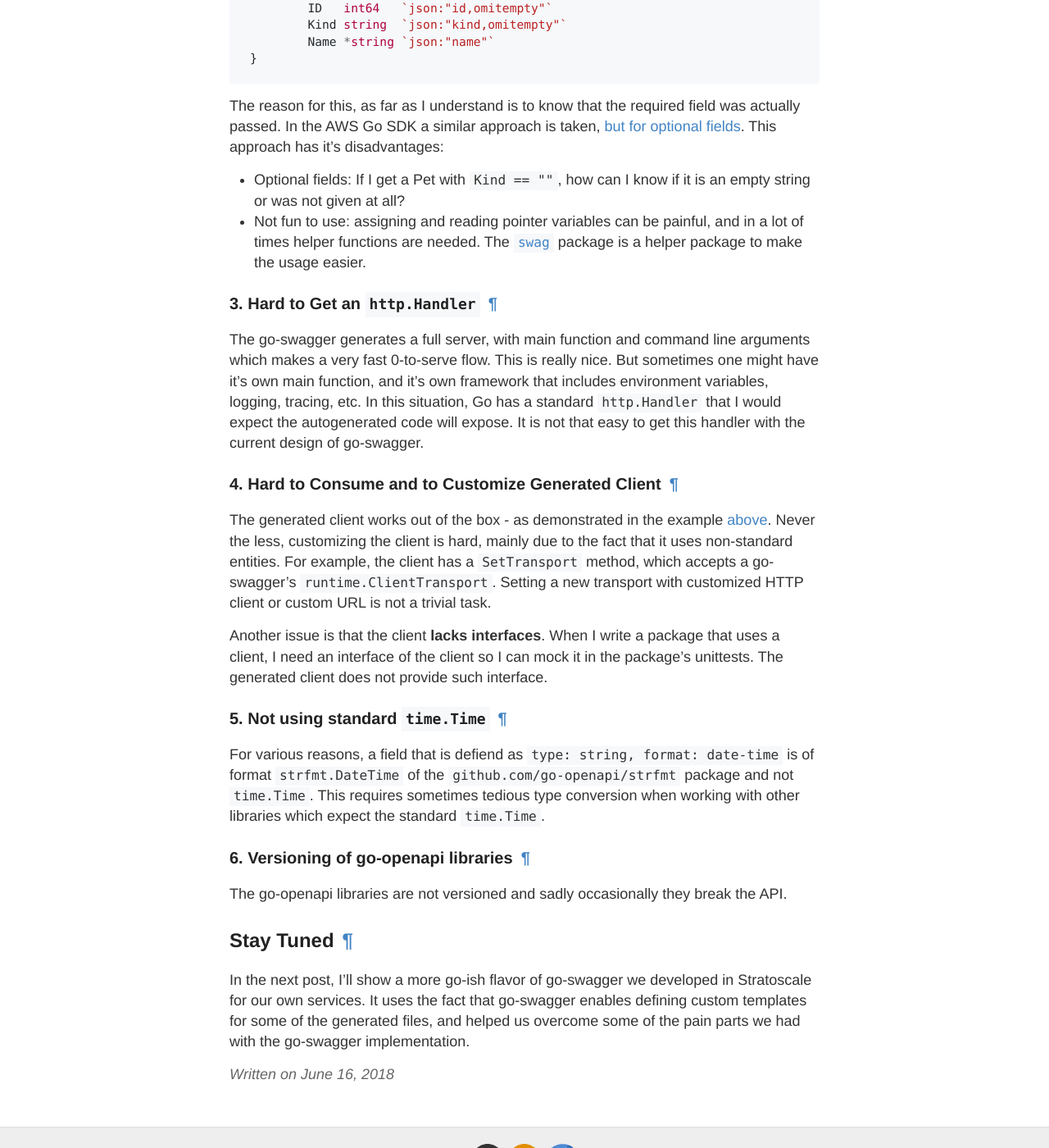
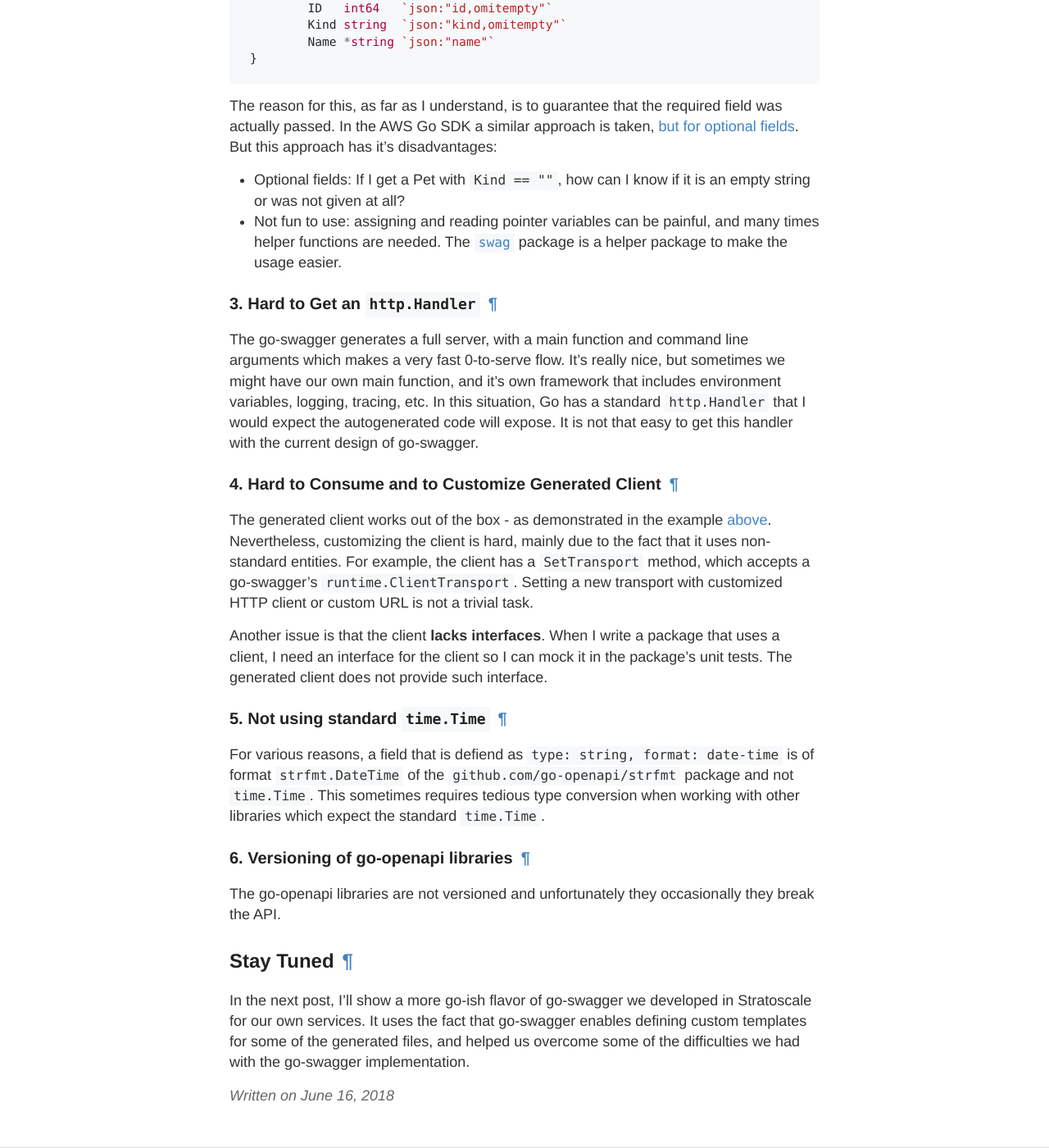
Before and after one commit to posener/posener.github.io, a Jekyll site: the page built from _posts/2018-06-16-go-swagger.md, in a window 1280 px wide and 1400 px high, scrolled down 5335 px. Shown: the whole window at 82% size. Built offline with Jekyll 4.4.1, drawn with Linux system fonts in a browser that asks for light colours; emoji names are drawn with the system emoji font; comment, search, counter and statistics services are not loaded; some of the changed text lies outside the part shown.

Commit message:
Stylish changes

````diff
--- a/_posts/2018-06-16-go-swagger.md
+++ b/_posts/2018-06-16-go-swagger.md
@@ -3,13 +3,13 @@ layout: post
 title: Swagger with Go Part 2 - go-swagger
 ---
 
-In the [previous post](/openapi-intro) I gave a short intro to the open API (Swagger) specification, and showed
+In the [previous post](/openapi-intro), I gave a short intro to the open API (Swagger) specification, and showed
 some tooling around it.
-In this post I will elaborate about go-swagger, a tool that generates Go code from swagger files.
+In this post, I will elaborate on go-swagger, a tool that generates Go code from swagger files.
 
 ## go-swagger - Code Generation from Swagger
 
-[go-swagger](https://github.com/go-swagger/go-swagger) is one of the tools for go developers to generate go code from
+[go-swagger](https://github.com/go-swagger/go-swagger) is a tool for go developers to generate go code from
 swagger files. It uses various libraries from thr [go-openapi github organization](https://github.com/go-openapi)
 to handle the swagger specification and swagger files.
 
@@ -239,45 +239,43 @@ type Pet struct {
 }
 ```
 
-The reason for this, as far as I understand is to know that the required field was actually passed.
+The reason for this, as far as I understand, is to guarantee that the required field was actually passed.
 In the AWS Go SDK a similar approach is taken, [but for optional fields](https://github.com/aws/aws-sdk-go/issues/114).
-This approach has it's disadvantages:
+But this approach has it's disadvantages:
 
 * Optional fields: If I get a Pet with `Kind == ""`, how can I know if it is an empty string or was not given at all?
-* Not fun to use: assigning and reading pointer variables can be painful, and in a lot of times helper functions are
+* Not fun to use: assigning and reading pointer variables can be painful, and many times helper functions are
   needed. The [`swag`](https://github.com/go-openapi/swag) package is a helper package to make the usage easier.
 
 ### 3. Hard to Get an `http.Handler`
 
-The go-swagger generates a full server, with main function and command line arguments which makes
-a very fast 0-to-serve flow. This is really nice.
-But sometimes one might have it's own main function, and it's own framework that includes environment variables,
-logging, tracing, etc. In this situation, Go has a standard `http.Handler` that I would expect the autogenerated
+The go-swagger generates a full server, with a main function and command line arguments which makes
+a very fast 0-to-serve flow. It's really nice, but sometimes we might have our own main function, and it's own framework that includes environment variables, logging, tracing, etc. In this situation, Go has a standard `http.Handler` that I would expect the autogenerated
 code will expose.
 It is not that easy to get this handler with the current design of go-swagger.
 
 ### 4. Hard to Consume and to Customize Generated Client
 
 The generated client works out of the box - as demonstrated in the example [above](#generating-a-client).
-Never the less, customizing the client is hard, mainly due to the fact that it uses non-standard entities.
+Nevertheless, customizing the client is hard, mainly due to the fact that it uses non-standard entities.
 For example, the client has a `SetTransport` method, which accepts a go-swagger's `runtime.ClientTransport`.
 Setting a new transport with customized HTTP client or custom URL is not a trivial task.
 
 Another issue is that the client **lacks interfaces**. When I write a package that uses a client, I need an interface
-of the client so I can mock it in the package's unittests. The generated client does not provide such interface.
+for the client so I can mock it in the package's unit tests. The generated client does not provide such interface.
 
 ### 5. Not using standard `time.Time`
 
 For various reasons, a field that is defiend as `type: string, format: date-time` is of format `strfmt.DateTime`
 of the `github.com/go-openapi/strfmt` package and not `time.Time`.
-This requires sometimes tedious type conversion when working with other libraries which expect the standard `time.Time`.
+This sometimes requires tedious type conversion when working with other libraries which expect the standard `time.Time`.
 
 ### 6. Versioning of go-openapi libraries
 
-The go-openapi libraries are not versioned and sadly occasionally they break the API.
+The go-openapi libraries are not versioned and unfortunately they occasionally they break the API.
 
 ## Stay Tuned
 
 In the next post, I'll show a more go-ish flavor of go-swagger we developed in Stratoscale for our own services.
 It uses the fact that go-swagger enables defining custom templates for some of the generated files,
-and helped us overcome some of the pain parts we had with the go-swagger implementation.
+and helped us overcome some of the difficulties we had with the go-swagger implementation.
````
Also changed, not shown: other parts of _posts/2018-06-16-go-swagger.md (+10 -10 lines).
